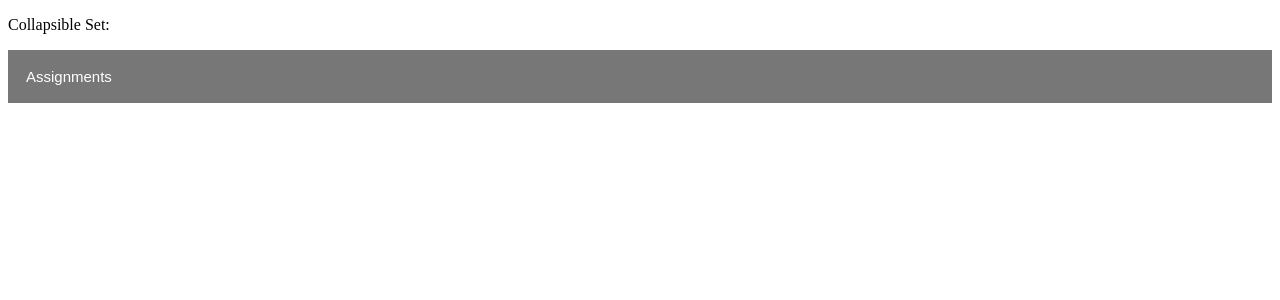
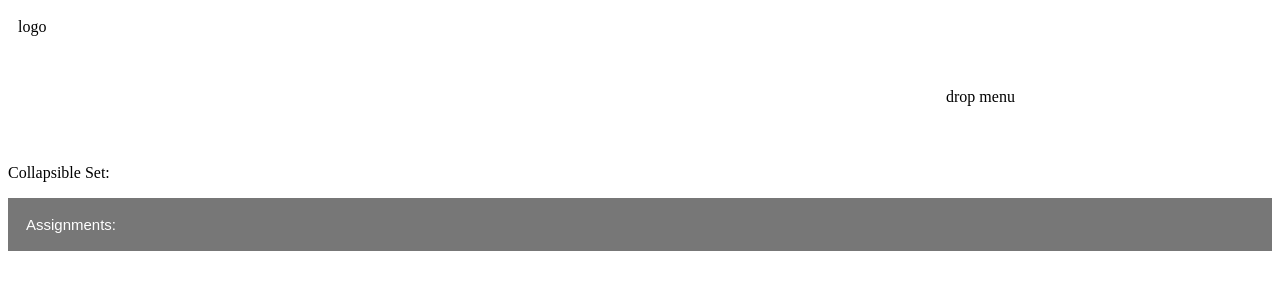
Before and after one commit to LongwoodFooBar/SeniorSeminarProject, a Flask app: page /courses in a window 1280 px wide. Shown: the top 300 px of the page. Run offline with Flask 2, Linux system fonts and the light colour scheme; the visitor is signed in with stand-in values (Sample User, id 1).

Commit message:
better version of courses

```diff
--- a/templates/courses.html
+++ b/templates/courses.html
@@ -1,5 +1,6 @@
 
 <!DOCTYPE html>
+<!-- Benjamin Byrnes and Brandon lewis, help from https://www.w3schools.com/howto/howto_js_collapsible.asp -->
 <html>
 <head>
 <meta name="viewport" content="width=device-width, initial-scale=1">
@@ -26,20 +27,59 @@
     overflow: hidden;
     background-color: #f1f1f1;
 }
+
+/* Create three equal columns that floats next to each other */
+.columnR{
+    float: right;
+    width: 25%;
+    padding: 10px;
+    height: 50px; /* Should be removed. Only for demonstration */
+}
+
+/* Create three equal columns that floats next to each other */
+.columnL{
+    float: left;
+    width: 75%;
+    padding: 10px;
+    height: 50px; /* Should be removed. Only for demonstration */
+}
+
+/* Clear floats after the columns */
+.row:after {
+    content: "";
+    display: table;
+    clear: both;
+}
 </style>
 </head>
 <body>
 
+<!-- header -->
+<div class="row">
+	<!-- left div with logo in it -->
+	<div class="columnL">
+		logo
+	</div>
+	<!-- middle div with username and drop menu-->
+	<div class="columnR">
+		drop menu
+	</div>
+
+</div>
+
 <p>Collapsible Set:</p>
-<button class="collapsible">Assignments</button>
+<button class="collapsible">Assignments:</button>
 <div class="content">
 
-	<button class="collapsible">sub assignment</button>
+	<button class="collapsible">Lab:</button>
 	<div class="content">
-		<div>blah<div>
+		<div> blah.cpp<div>
 	</div>
 </div>
 
+
+
+<!-- javascript -->
 <script>
 var coll = document.getElementsByClassName("collapsible");
 var i;
```
